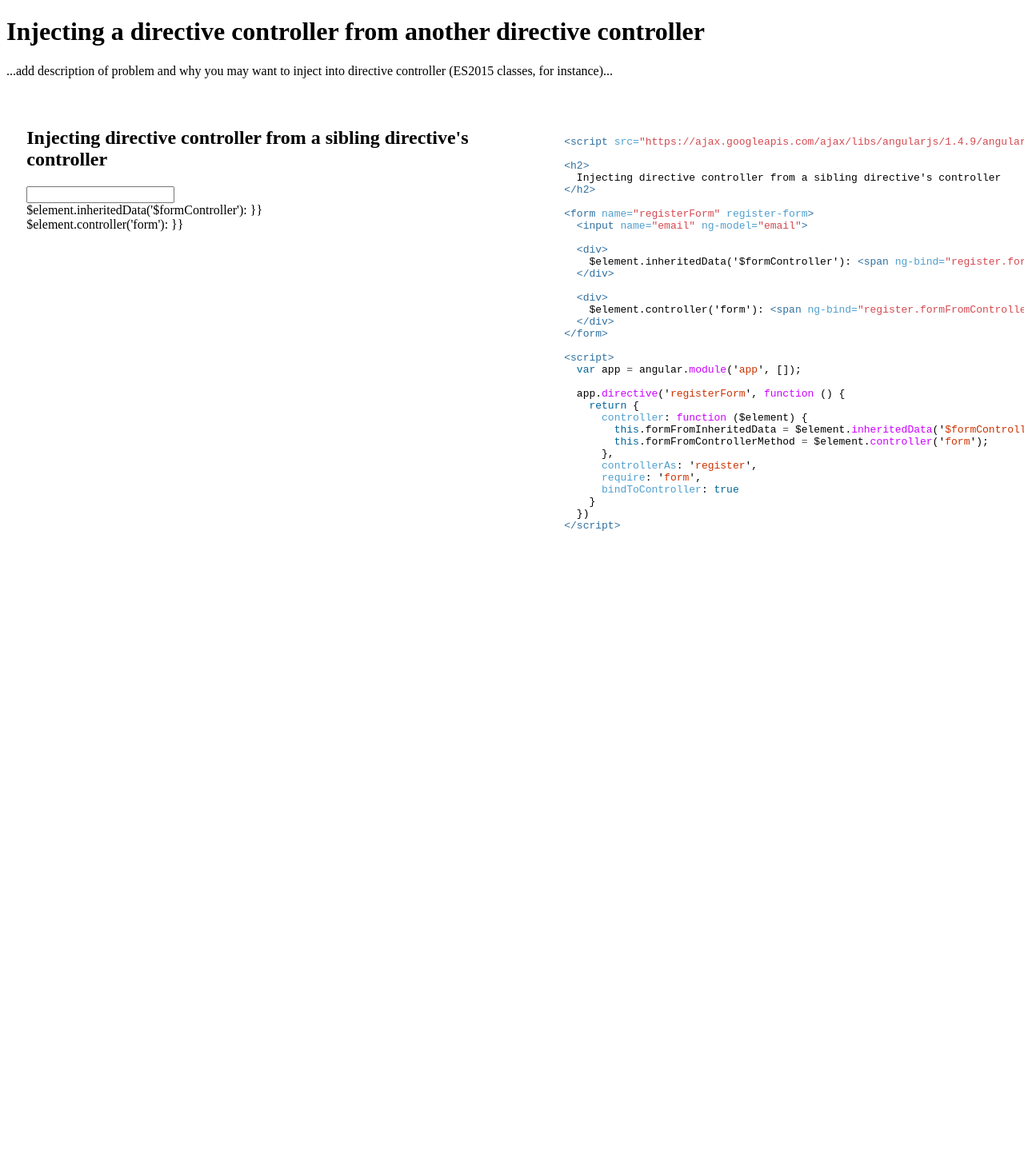
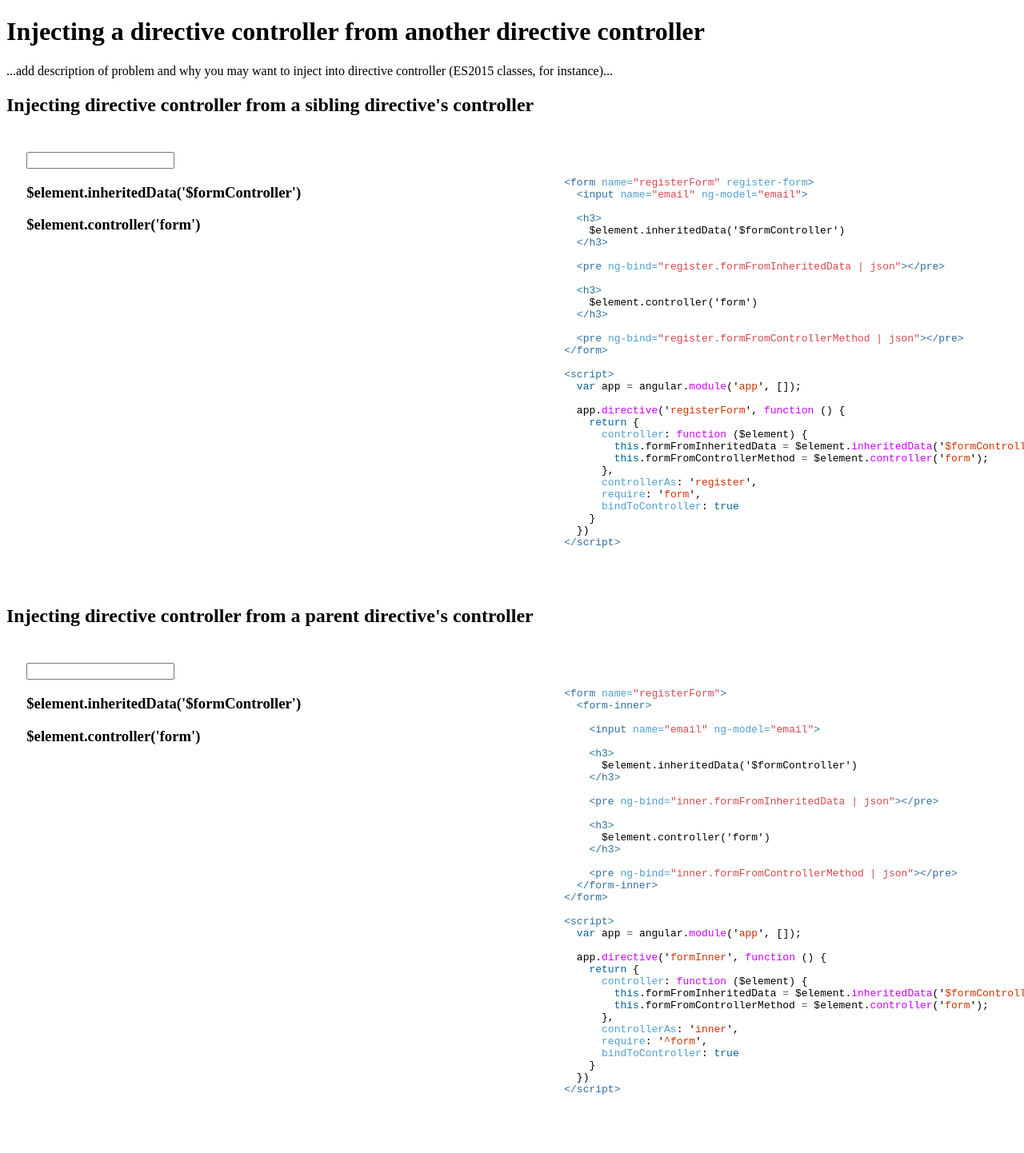
Before and after one commit to karlhorky/frontend-tricks, a Jekyll site: the page built from angular-1-inject-required-directive-controller-into-directive-controller/index.html, in a window 1280 px wide. Shown: the whole page at 80% size. Built offline with Jekyll 4.4.1, drawn with Linux system fonts in a browser that asks for light colours; nearby versions of some CDN libraries; before the commit the page ends 900 px from its top, so only the background shows below that.

Commit message:
Add second example

```diff
--- a/angular-1-inject-required-directive-controller-into-directive-controller/index.html
+++ b/angular-1-inject-required-directive-controller-into-directive-controller/index.html
@@ -9,6 +9,8 @@ title: AngularJS - Inject required directive controller into directive controlle
   }
 </style>
 
+<script src="https://ajax.googleapis.com/ajax/libs/angularjs/1.4.9/angular.min.js"></script>
+
 <h1>
   Injecting a directive controller from another directive controller
 </h1>
@@ -17,23 +19,26 @@ title: AngularJS - Inject required directive controller into directive controlle
   ...add description of problem and why you may want to inject into directive controller (ES2015 classes, for instance)...
 </p>
 
-{% capture code %}
-<script src="https://ajax.googleapis.com/ajax/libs/angularjs/1.4.9/angular.min.js"></script>
 
 <h2>
   Injecting directive controller from a sibling directive's controller
 </h2>
 
+{% capture code %}
 <form name="registerForm" register-form>
   <input name="email" ng-model="email">
 
-  <div>
-    $element.inheritedData('$formController'): <span ng-bind="register.formFromInheritedData | json"></span>}}
-  </div>
+  <h3>
+    $element.inheritedData('$formController')
+  </h3>
 
-  <div>
-    $element.controller('form'): <span ng-bind="register.formFromControllerMethod | json"></span>}}
-  </div>
+  <pre ng-bind="register.formFromInheritedData | json"></pre>
+
+  <h3>
+    $element.controller('form')
+  </h3>
+
+  <pre ng-bind="register.formFromControllerMethod | json"></pre>
 </form>
 
 <script>
@@ -62,3 +67,55 @@ title: AngularJS - Inject required directive controller into directive controlle
     {{ code }}
   {% endhighlight %}
 </section>
+
+
+<h2>
+  Injecting directive controller from a parent directive's controller
+</h2>
+
+{% capture code %}
+<form name="registerForm">
+  <form-inner>
+
+    <input name="email" ng-model="email">
+
+    <h3>
+      $element.inheritedData('$formController')
+    </h3>
+
+    <pre ng-bind="inner.formFromInheritedData | json"></pre>
+
+    <h3>
+      $element.controller('form')
+    </h3>
+
+    <pre ng-bind="inner.formFromControllerMethod | json"></pre>
+  </form-inner>
+</form>
+
+<script>
+  var app = angular.module('app', []);
+
+  app.directive('formInner', function () {
+    return {
+      controller: function ($element) {
+        this.formFromInheritedData = $element.inheritedData('$formController');
+        this.formFromControllerMethod = $element.controller('form');
+      },
+      controllerAs: 'inner',
+      require: '^form',
+      bindToController: true
+    }
+  })
+</script>
+{% endcapture %}
+
+<section>
+  {{ code }}
+</section>
+
+<section>
+  {% highlight html %}
+    {{ code }}
+  {% endhighlight %}
+</section>
```
